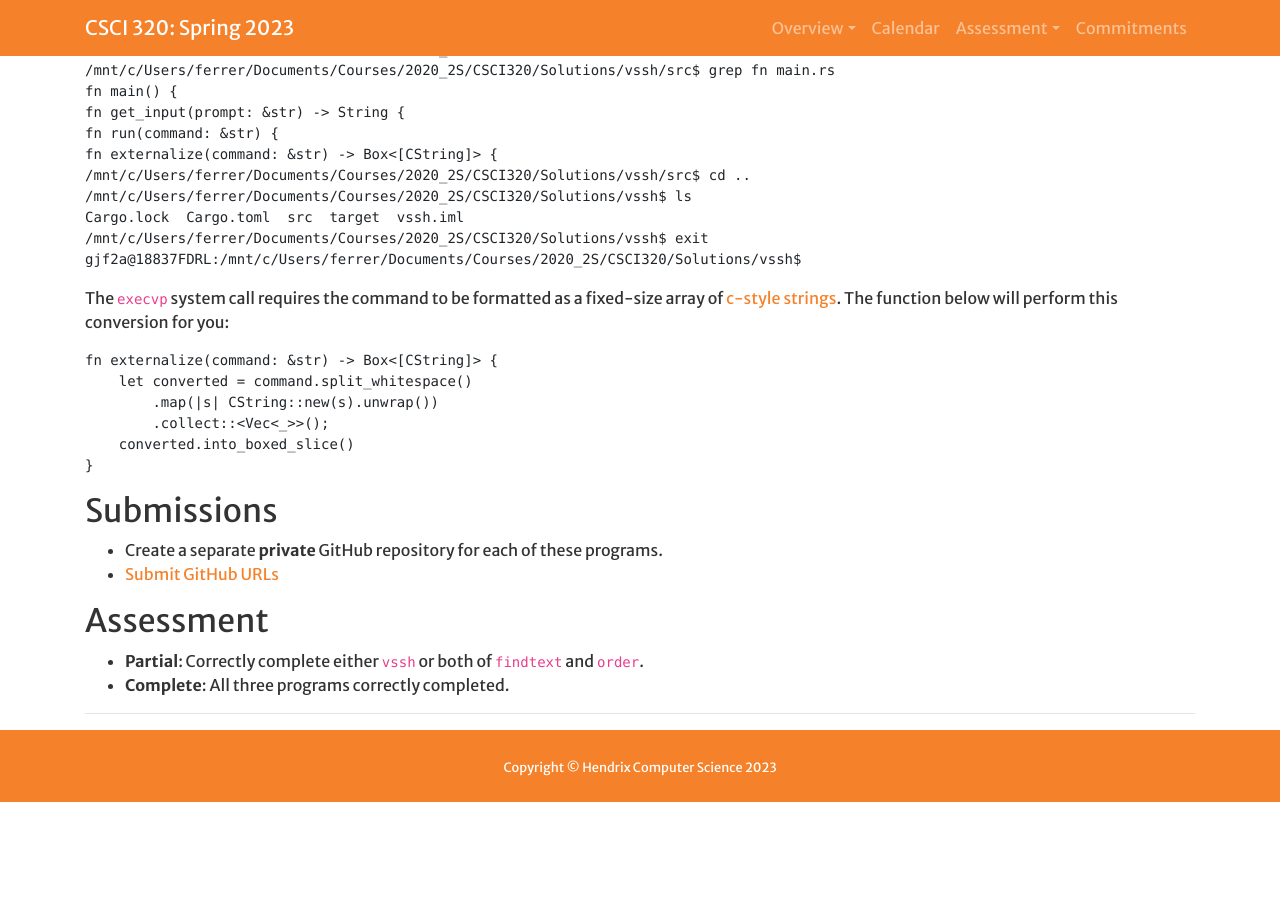
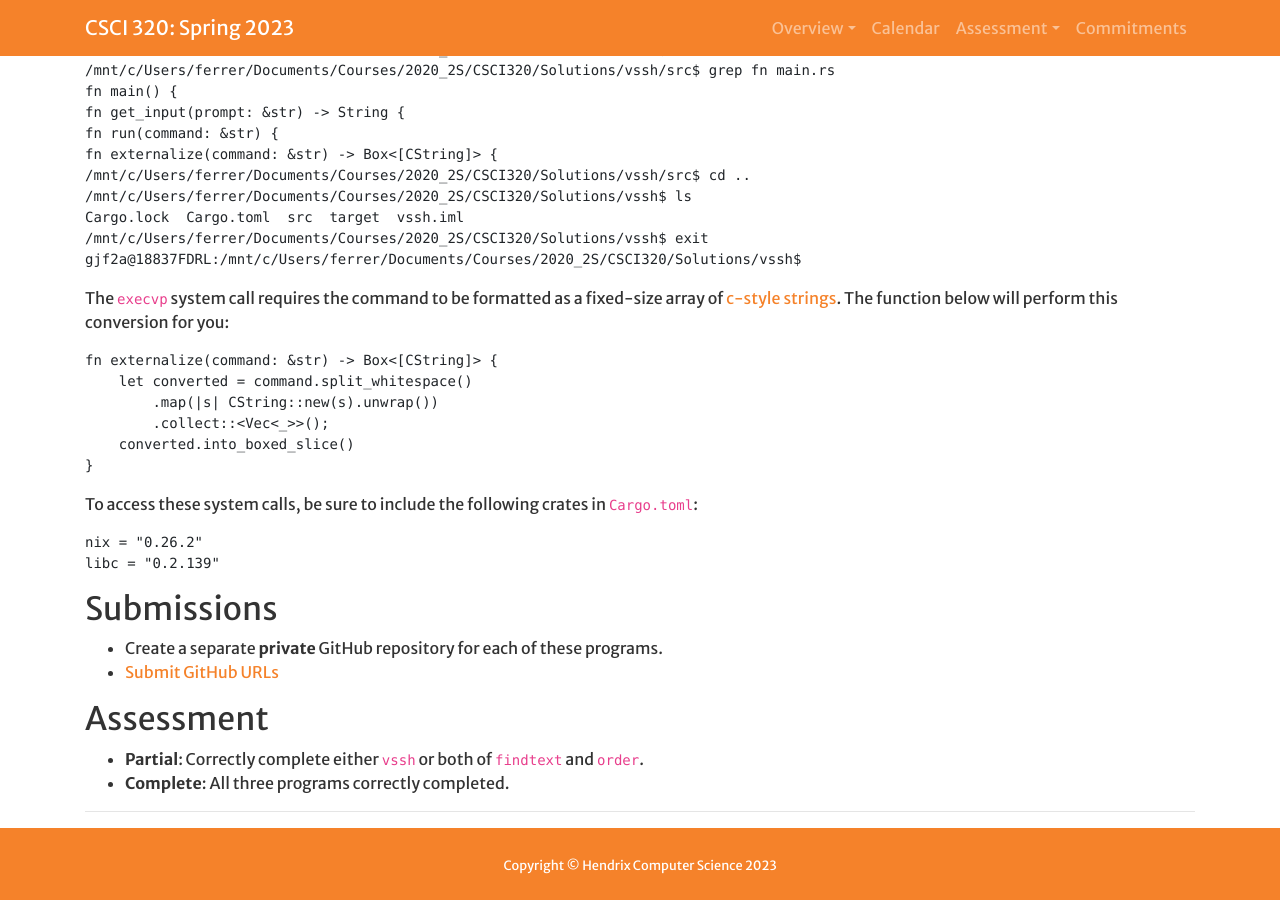
Before and after one commit to Hendrix-CS/csci320, a Jekyll site: the page built from projects/rust2.md, in a window 1280 px wide and 900 px high, scrolled down 741 px. Built offline with Jekyll 4.4.1, drawn with Linux system fonts in a browser that asks for light colours; a script that is not in the unit is left out; before the commit the page ends 1543 px from its top, so only the background shows below that.

Commit message:
Added model Cargo.toml lines.

````diff
--- a/projects/rust2.md
+++ b/projects/rust2.md
@@ -55,6 +55,13 @@ fn externalize(command: &str) -> Box<[CString]> {
 }
 ```
 
+To access these system calls, be sure to include the following crates
+in `Cargo.toml`:
+```
+nix = "0.26.2"
+libc = "0.2.139"
+```
+
 ## Submissions
 * Create a separate **private** GitHub repository for each of these programs.
 * [Submit GitHub URLs](https://docs.google.com/forms/d/e/1FAIpQLSee88rfIgOzg1MsoFPNPBncW76kfVXSu8eYElAgpI9WgLsiLg/viewform?usp=sf_link)
````
